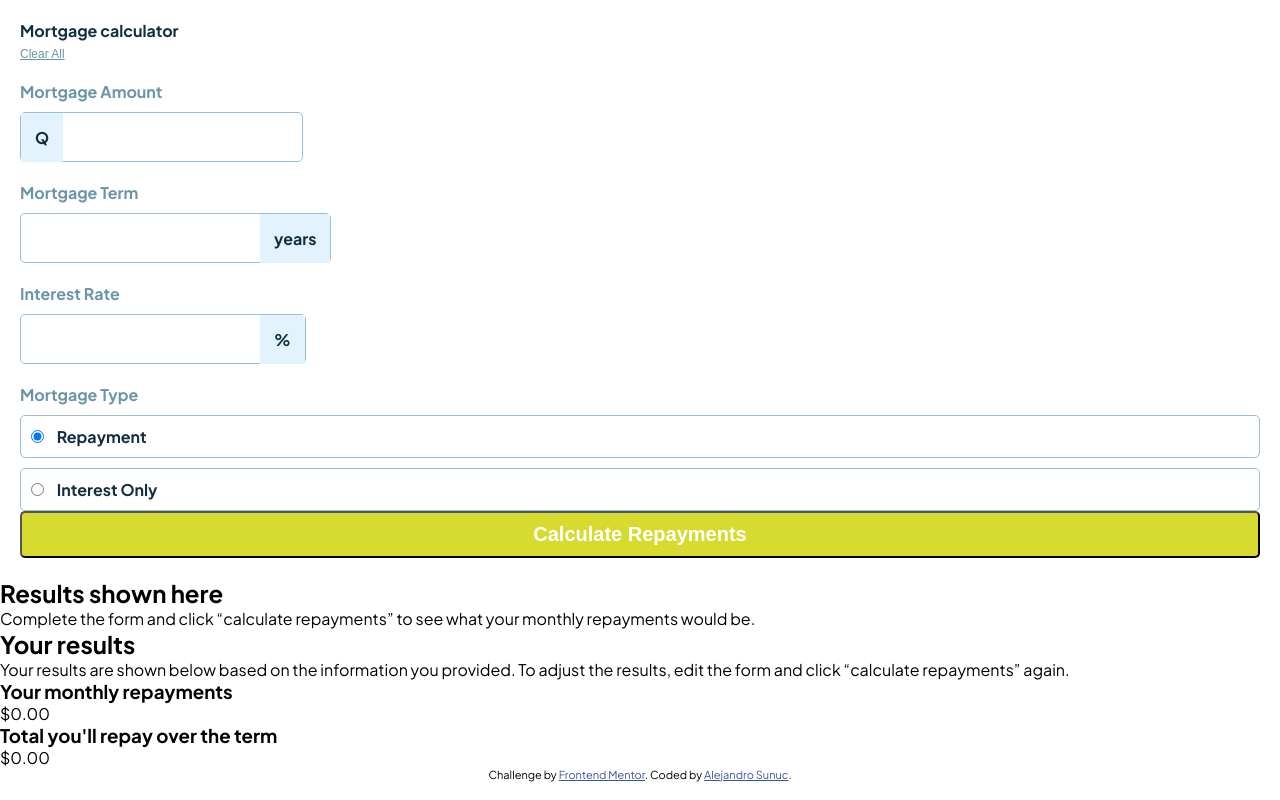
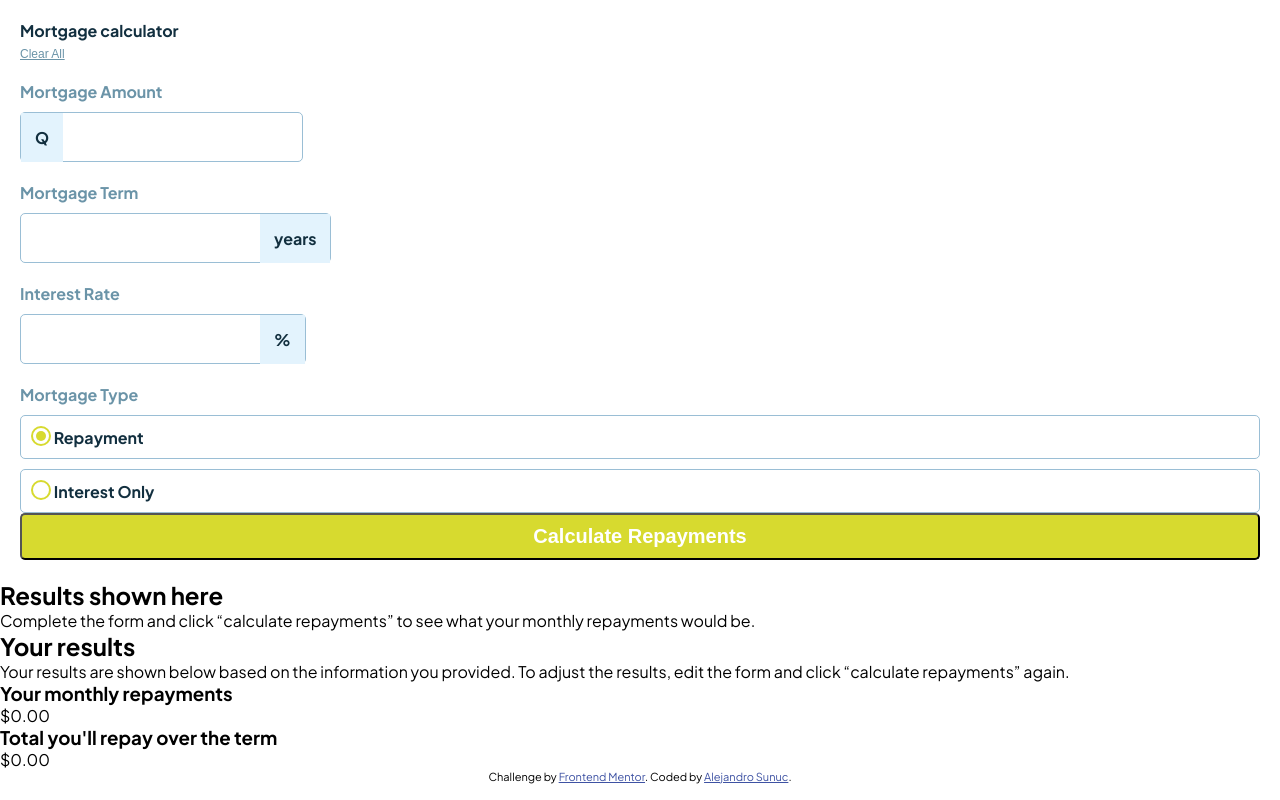
Before and after one commit to AlejandroIMP/mortgage-calculator, a plain HTML site: page index.html in a window 1280 px wide. Drawn offline with Linux system fonts and the light colour scheme.

Commit message:
changed css and scss files

```diff
--- a/scss/main.scss
+++ b/scss/main.scss
@@ -124,16 +124,45 @@ body{
                 border: 1px solid $color-Slate-300;
                 border-radius: 5px;
                 input{
-                    margin-right: 10px;
-                    color: $color-primary-Lime;
-                    &:before{
-                        color: $color-primary-Lime;
+                    appearance: none;
+                }
+                input{
+                    width: 20px;
+                    height: 20px;
+                    border-radius: 10px;
+                    border: 2px solid $color-primary-Lime;
+                    vertical-align: -2px;
+                    outline: none;
+
+                    &::before{
+                        content: ' ';
+                        display: block;
+                        width: 10px;
+                        height: 10px;
+                        border-radius: 10px;
+                        background-color: $color-primary-Lime;
+                        font-size: 10px;
+                        transform: translate(3px, 3px) scale(0);
+                        transform-origin: center;
+                        transition: all 0.3s ease-in;
+
                     }
+
+                }
+                input:checked::before{
+                    transform: translate(3px, 3px) scale(1);
+                    transition: all 0.3s cubic-bezier(0.215, 0.25, 0.56, 2);
                 }
                 label{
                     font-size: $paragraph-size;
                     font-weight: $weight-large;
                     color: $color-Slate-900;
+                }
+
+                &:focus-within{
+                    border: 1px solid $color-primary-Lime;
+                    transition: 1s ease;
+                    background: hsla(61, 70%, 52%, 0.259);
                 }
             }
         }
```
Also changed, not shown: css/main.css, 1 other file.
